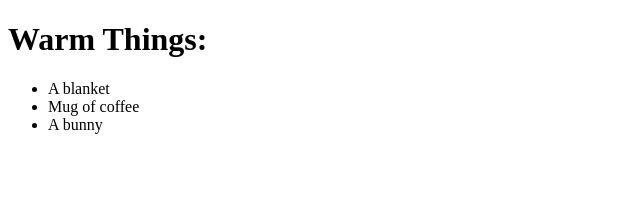
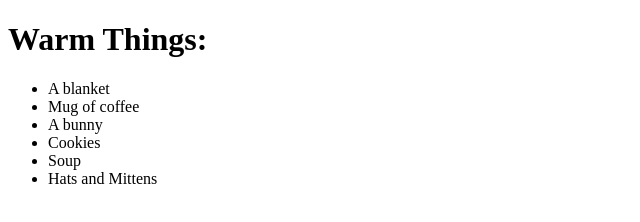
Before and after one commit to jmarie13/first-project, a plain HTML site: page home.html in a window 1280 px wide. Shown: the whole page, without its empty margins (0-640 px from the left). Drawn offline with Linux system fonts and the light colour scheme.

Commit message:
hats and mitten

```diff
--- a/home.html
+++ b/home.html
@@ -11,6 +11,9 @@
         <li>A blanket</li>
         <li>Mug of coffee</li>
         <li>A bunny</li>
+        <li>Cookies</li>
+        <li>Soup</li>
+        <li>Hats and Mittens</li>
     </ul>
 </body>
 </html>
```
